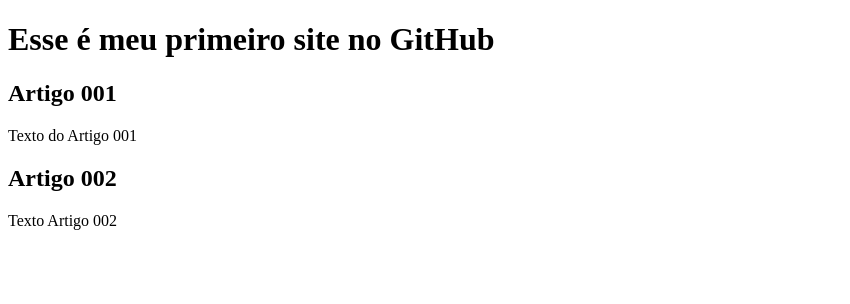
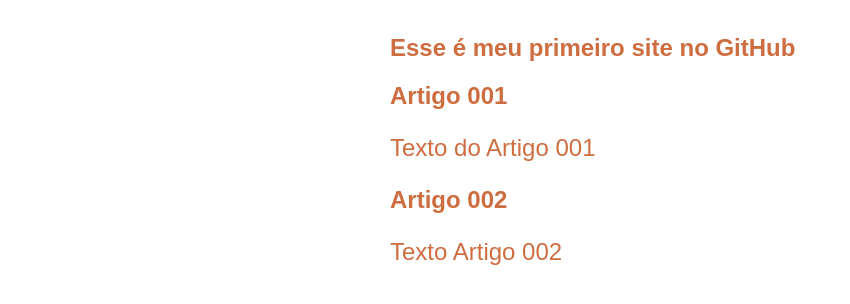
Before and after one commit to Alexandria-Lemos/projeto-site, a plain HTML site: page index.html in a window 1280 px wide. Shown: the whole page, without its empty margins (0-850 px from the left). Drawn offline with Linux system fonts and the light colour scheme.

Commit message:
More Colors

```diff
--- /dev/null
+++ b/estilos/style.css
@@ -0,0 +1,19 @@
+* {
+   font-family : salara, sans-serif;
+   font-size: 24px;
+   font-weight: 400px;
+   color: rgb(206, 109, 64);
+
+}
+
+body {
+    background-color: linear-gradiant(0deg, rgba(126, 0, 36, 0.582), rgb(255, 234, 112)) ;
+}
+
+main {
+    background-attachment: rgb(41, 33, 44);
+    width: 500px;
+    margin:auto;
+    padding: 10px;
+    box-shadow: 3px, 3px, 5px rgba(13, 4, 17, 0.842);
+}
--- a/index.html
+++ b/index.html
@@ -5,6 +5,7 @@
     <meta http-equiv="X-UA-Compatible" content="IE=edge">
     <meta name="viewport" content="width=device-width, initial-scale=1.0">
     <title>Meu site no GitHub</title>
+    <link rel="stylesheet" href="estilos/style.css">
 </head>
 <body>
     <main>
```
